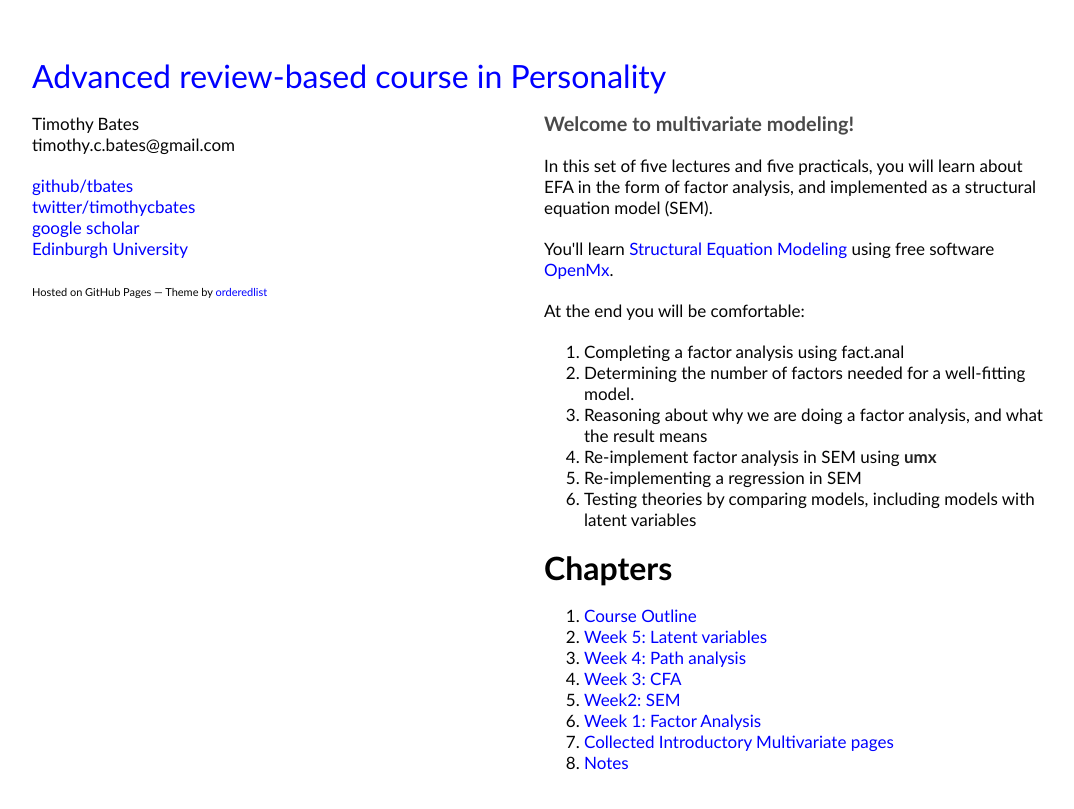
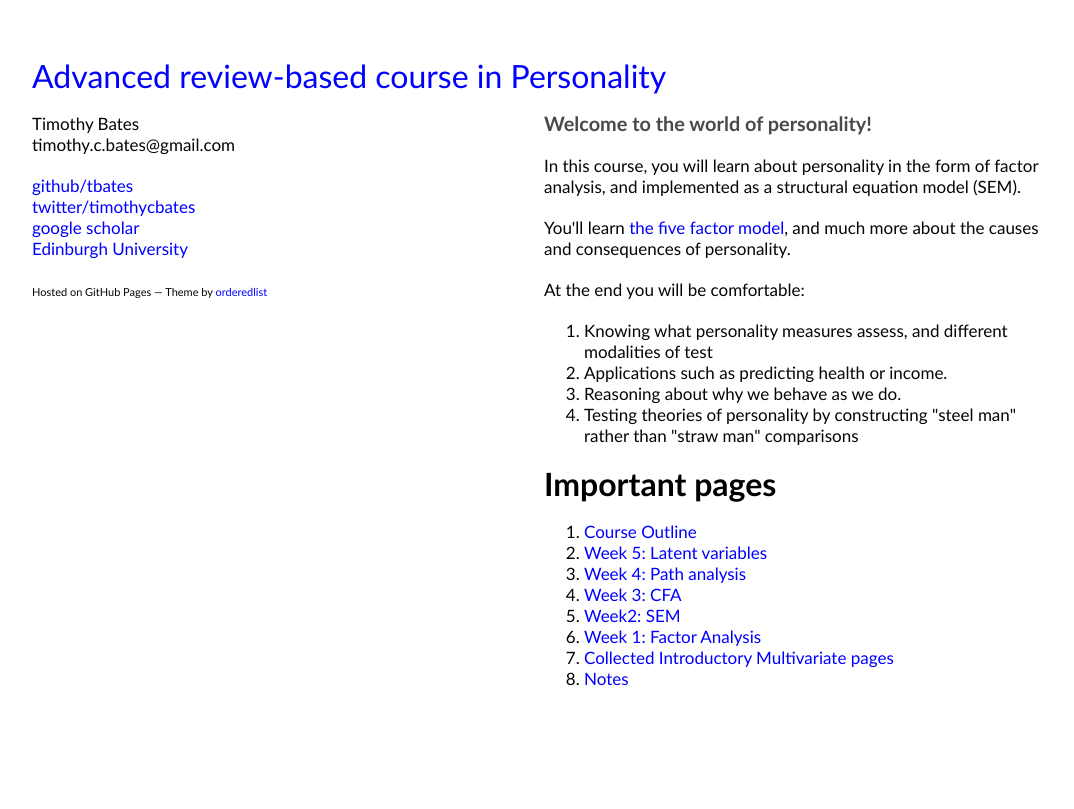
Before and after one commit to tbates/Seminar_in_Personality, a Jekyll site: the page built from index.html, in a window 1280 px wide. Shown: the top 809 px of the page, without its empty margins (26-1100 px from the left). Built offline with Jekyll 4.4.1, drawn with Linux system fonts in a browser that asks for light colours.

Commit message:
Update home html page

```diff
--- a/index.html
+++ b/index.html
@@ -1,29 +1,26 @@
 ---
 layout: default
-title: "Understanding multivariate statistics: A graphical SEM-based approach"
+title: "Home page for Seminar in Personality"
 ---
 
 <div class="wrapper">
 <section>
 
-<h3><a name="welcome" class="anchor" href="#welcome"><span class="octicon octicon-link"></span></a>Welcome to multivariate modeling!</h3>
+<h3><a name="welcome" class="anchor" href="#welcome"><span class="octicon octicon-link"></span></a>Welcome to the world of personality!</h3>
 
-<p>In this set of five lectures and five practicals, you will learn about EFA in the form of factor analysis, and implemented as a structural equation model (SEM).</p>
-<p>You'll learn <a href="http://en.wikipedia.org/wiki/Structural_equation_modeling">Structural Equation Modeling</a>
-using free software <a href="http://openmx.psyc.virginia.edu">OpenMx</a>.</p>
+<p>In this course, you will learn about personality in the form of factor analysis, and implemented as a structural equation model (SEM).</p>
+<p>You'll learn <a href="https://en.wikipedia.org/wiki/Big_Five_personality_traits">the five factor model</a>, and much more about the causes and consequences of personality.</p>
 
 <p>At the end you will be comfortable:</p>
 <ol>
-	<li>Completing a factor analysis using fact.anal</li>
-	<li>Determining the number of factors needed for a well-fitting model.</li>
-	<li>Reasoning about why we are doing a factor analysis, and what the result means</li>
-	<li>Re-implement factor analysis in SEM using <strong>umx</strong></li>
-	<li>Re-implementing a regression in SEM</li>
-	<li>Testing theories by comparing models, including models with latent variables</li>
+	<li>Knowing what personality measures assess, and different modalities of test</li>
+	<li>Applications such as predicting health or income.</li>
+	<li>Reasoning about why we behave as we do.</li>
+	<li>Testing theories of personality by constructing "steel man" rather than "straw man" comparisons</li>
 </ol>
 
 <div id="home">
-  <h1>Chapters</h1>
+  <h1>Important pages</h1>
   <ol class="posts">
     {% for post in site.posts %}
       <li><a href="{{ post.url }}">{{ post.title }}</a></li>
```
